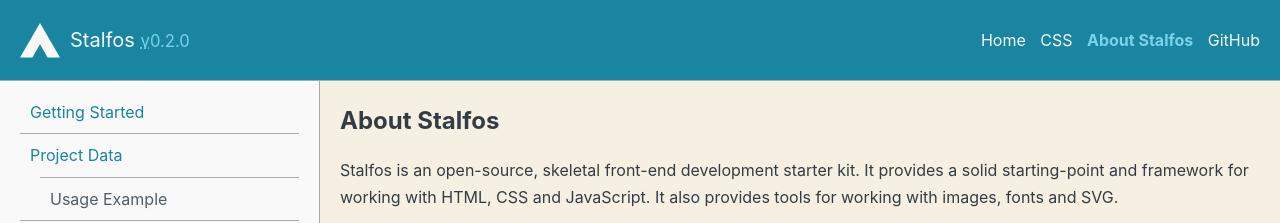
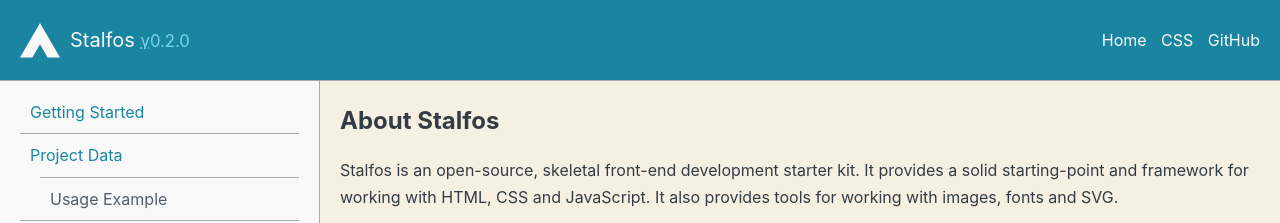
Before and after one commit to Andy-set-studio/stalfos.io, a Jekyll site: the page built from index.md, in a window 1280 px wide. Shown: the top 223 px of the page. Built offline with Jekyll 4.4.1, drawn with Linux system fonts in a browser that asks for light colours.

Commit message:
Add logic to prevent weird navigation issues

```diff
--- a/_includes/partials/primary-nav.html
+++ b/_includes/partials/primary-nav.html
@@ -5,7 +5,7 @@
 
 		{% for item in site.pages %}
 
-			{% if item.title %}
+			{% if item.title and item.permalink %}
 				<a href="{{ item.permalink }}" class="primary-nav__item{% if item.permalink == page.permalink %} is-active{% endif %}" role="menuitem"{% if item.permalink == page.permalink %} aria-label="current page"{% endif %}>{{ item.title }}</a>
 			{% endif %}
 
```
